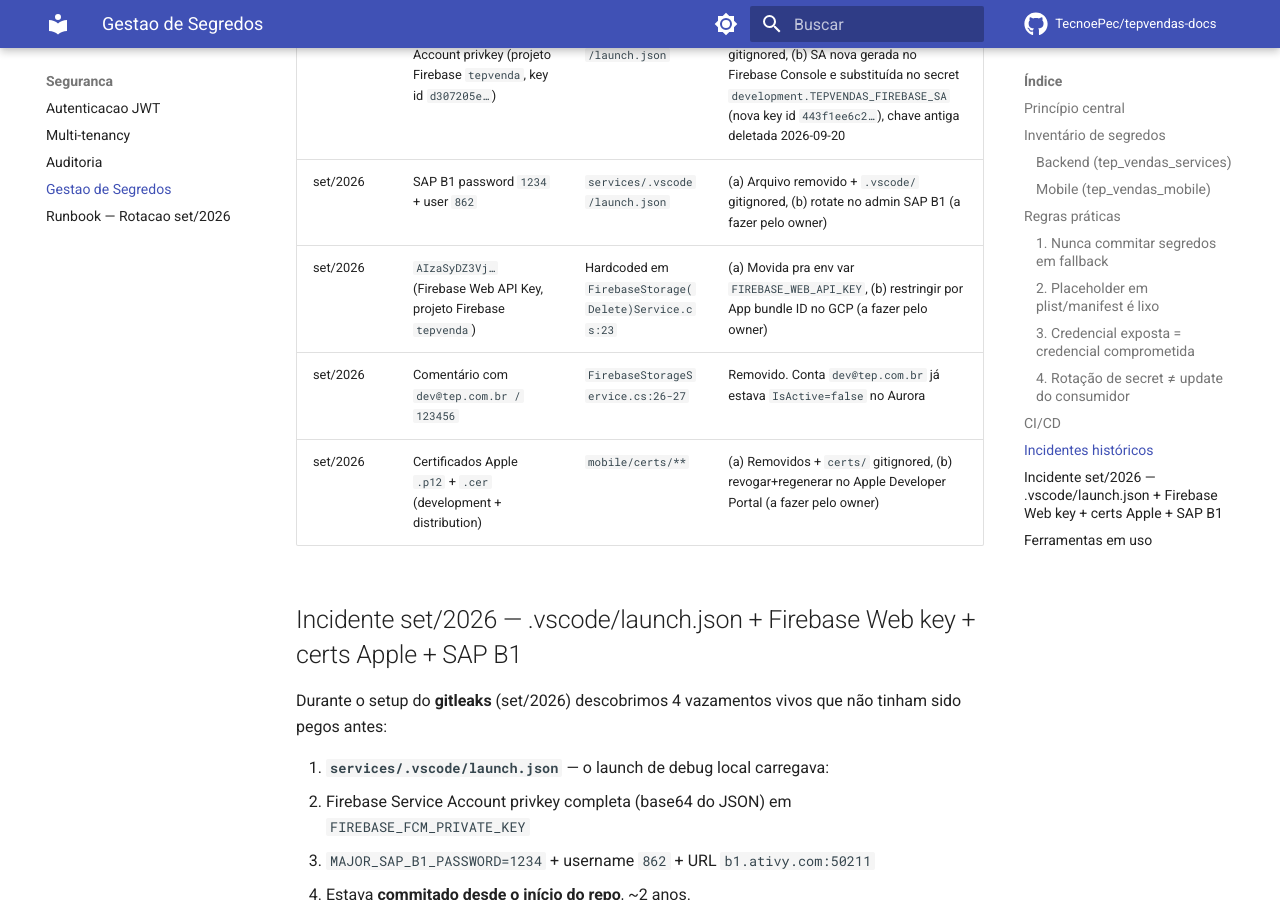
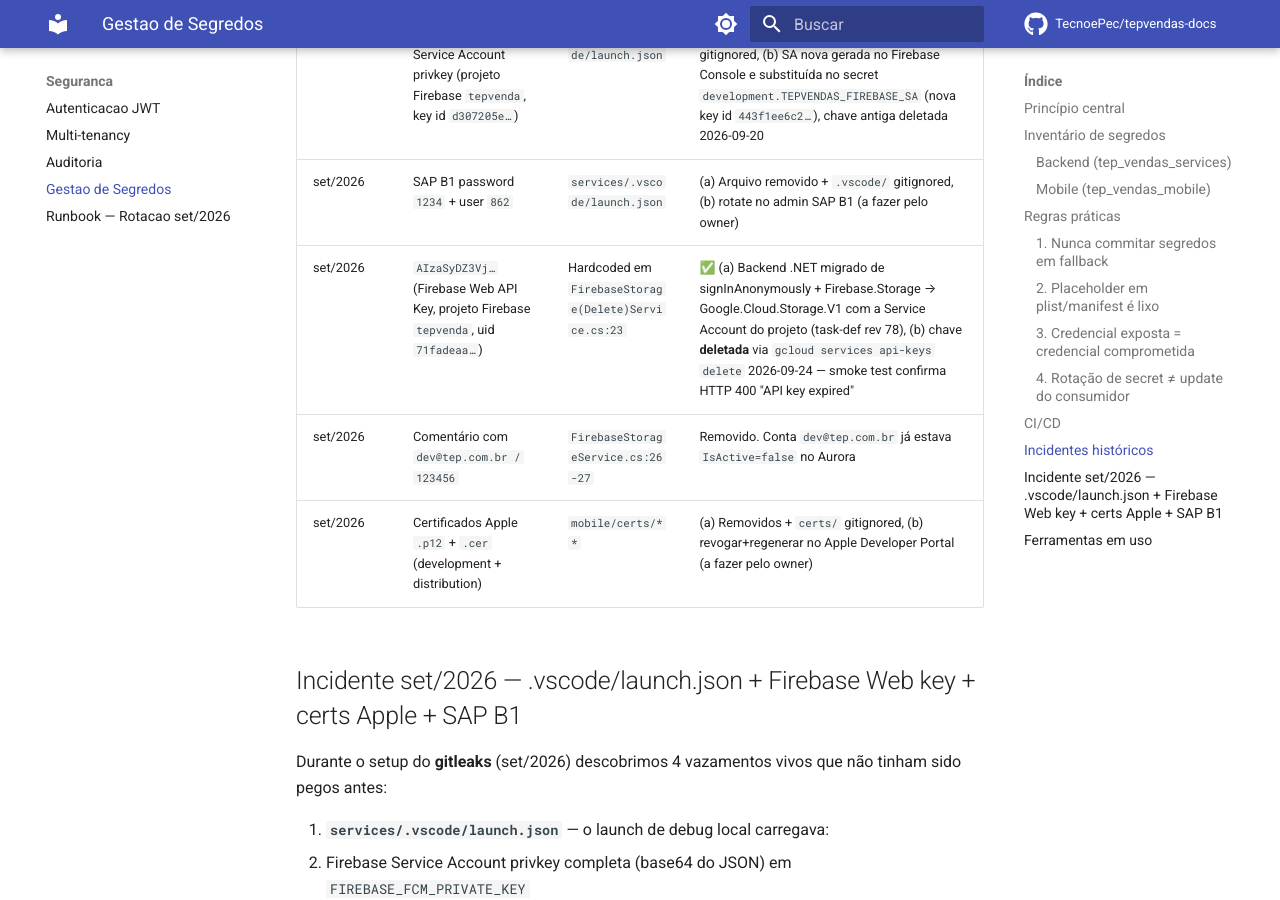
Before and after one commit to TecnoePec/tepvendas-docs, an MkDocs documentation site: the page built from docs/seguranca/gestao-segredos.md, in a window 1280 px wide and 900 px high, scrolled down 3058 px. Built offline with MkDocs 1.6.1 and Material for MkDocs 9.7.7, drawn with Linux system fonts in a browser that asks for light colours; comment, search, counter and statistics services are not loaded.

Commit message:
docs(seguranca): rotação Firebase Web key concluída
Backend .NET migrado pra Google.Cloud.Storage.V1 + Service Account
(task-def rev 78, deployado em set/2026). Chave AIzaSyDZ3Vj… deletada
via gcloud (uid 71fadeaa…). Smoke test contra identitytoolkit retorna
HTTP 400 "API key expired". Rotação #3 do runbook set/2026 fechada.

Restam do runbook: #2 (SAP B1, pulado pelo owner) e #4 (Apple certs).

```diff
--- a/docs/seguranca/gestao-segredos.md
+++ b/docs/seguranca/gestao-segredos.md
@@ -87,7 +87,7 @@ O CodeBuild não deve **imprimir** valores de secret em log. Verifica no `builds
 | ago/2026 | `<REDACTED-google-maps-key>` (Google Maps API Key, projeto GCP `pc-api-8870686889883584396-428`) | Encontrado em `custom_remote_config.dart:47` durante refactor do mapa | (a) Removido do código, (b) `google_maps_flutter` substituído por `flutter_map`, (c) chave **deletada** via `gcloud services api-keys delete` |
 | set/2026 | Firebase FCM Service Account privkey (projeto Firebase `tepvenda`, key id `d307205e…`) | `services/.vscode/launch.json` | ✅ (a) Arquivo removido + `.vscode/` gitignored, (b) SA nova gerada no Firebase Console e substituída no secret `development.TEPVENDAS_FIREBASE_SA` (nova key id `443f1ee6c2…`), chave antiga deletada 2026-09-20 |
 | set/2026 | SAP B1 password `1234` + user `862` | `services/.vscode/launch.json` | (a) Arquivo removido + `.vscode/` gitignored, (b) rotate no admin SAP B1 (a fazer pelo owner) |
-| set/2026 | `AIzaSyDZ3Vj…` (Firebase Web API Key, projeto Firebase `tepvenda`) | Hardcoded em `FirebaseStorage(Delete)Service.cs:23` | (a) Movida pra env var `FIREBASE_WEB_API_KEY`, (b) restringir por App bundle ID no GCP (a fazer pelo owner) |
+| set/2026 | `AIzaSyDZ3Vj…` (Firebase Web API Key, projeto Firebase `tepvenda`, uid `71fadeaa…`) | Hardcoded em `FirebaseStorage(Delete)Service.cs:23` | ✅ (a) Backend .NET migrado de signInAnonymously + Firebase.Storage → Google.Cloud.Storage.V1 com a Service Account do projeto (task-def rev 78), (b) chave **deletada** via `gcloud services api-keys delete` 2026-09-24 — smoke test confirma HTTP 400 "API key expired" |
 | set/2026 | Comentário com `dev@tep.com.br / 123456` | `FirebaseStorageService.cs:26-27` | Removido. Conta `dev@tep.com.br` já estava `IsActive=false` no Aurora |
 | set/2026 | Certificados Apple `.p12` + `.cer` (development + distribution) | `mobile/certs/**` | (a) Removidos + `certs/` gitignored, (b) revogar+regenerar no Apple Developer Portal (a fazer pelo owner) |
 
```
